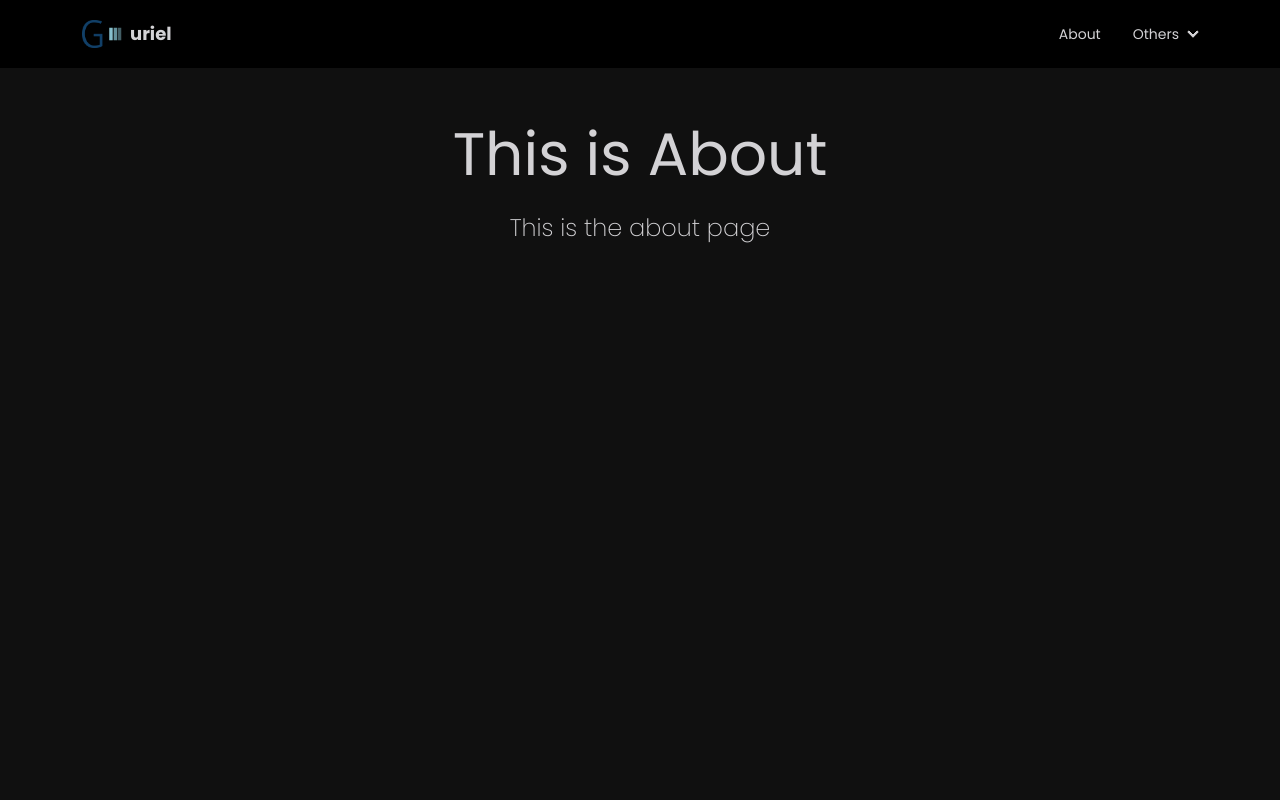
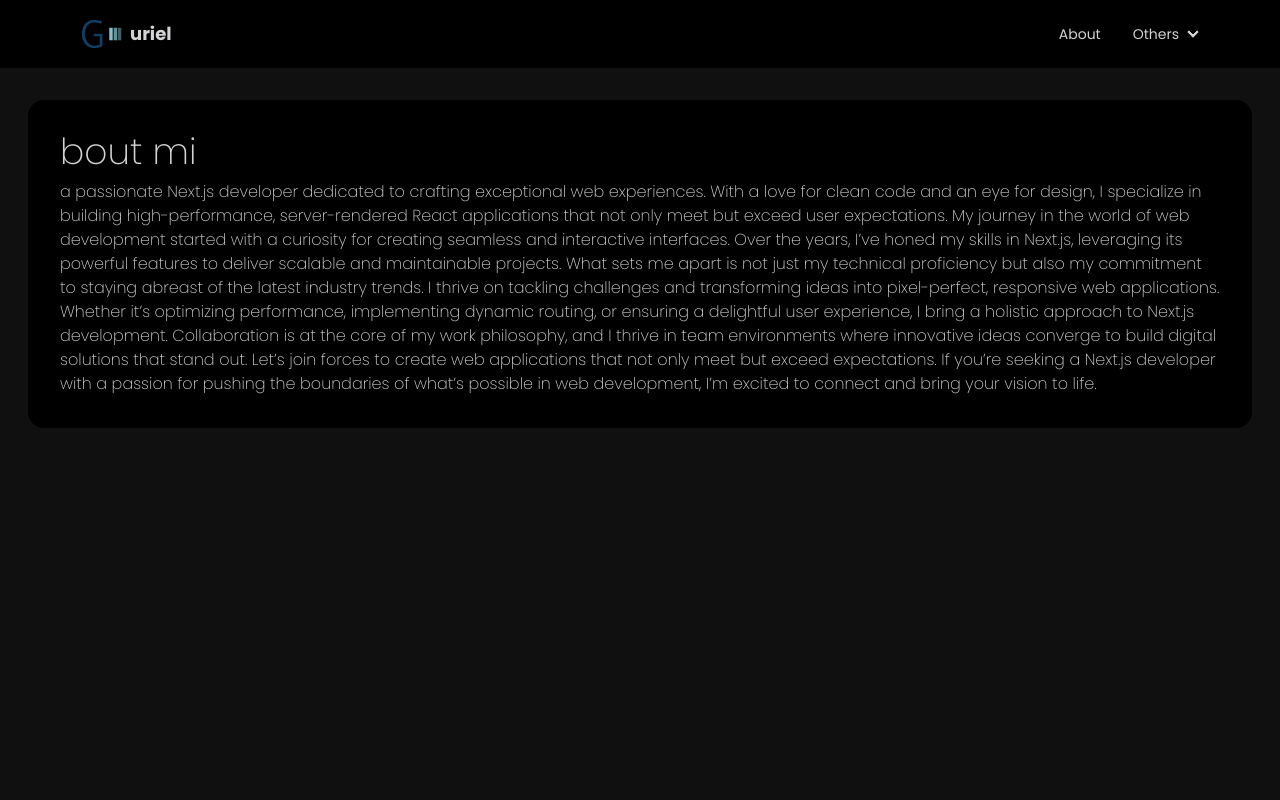
Before and after one commit to gurielmp/gurielamp-sites, a Next.js app: page /about in a window 1280 px wide. Shown: the top 800 px of the page. Built offline with nearby package versions, Linux system fonts and the light colour scheme.

Commit message:
add descriptions

```diff
--- a/package.json
+++ b/package.json
@@ -14,6 +14,7 @@
     "next": "13.5.6",
     "react": "^18",
     "react-dom": "^18",
+    "react-icons": "^4.11.0",
     "theme-change": "^2.5.0"
   },
   "devDependencies": {
--- a/src/app/about/page.tsx
+++ b/src/app/about/page.tsx
@@ -1,10 +1,48 @@
+"use client"
+import { motion } from "framer-motion"
 import React from "react"
 
 export default function AboutPage() {
   return (
-    <div className="flex bg-[#101010] min-h-screen flex-col p-24 items-center">
-      <h1 className="text-6xl p-7">This is About</h1>
-      <p className="font-[100] text-2xl mb-5">This is the about page</p>
+    <div className="flex bg-[#101010] min-h-screen flex-col pt-20 px-7">
+      <p className="font-[100] text-2xl mb-5"></p>
+      <div className="w-full grid lg:grid-cols-1 md:grid-cols-1 gap-4 mb-4">
+        <motion.div
+          initial={{ opacity: 0, y: 200 }}
+          animate={{ opacity: 1, y: 0 }}
+          transition={{ delay: 0.1, duration: 0.5 }}
+          whileHover={{ scale: 0.99 }}
+          className="card bg-black shadow-none shadow-slate-100"
+        >
+          <div className="card-body">
+            <h3 className="text-4xl font-light">bout mi</h3>
+            <p className="font-light">
+              a passionate Next.js developer dedicated to crafting exceptional
+              web experiences. With a love for clean code and an eye for design,
+              I specialize in building high-performance, server-rendered React
+              applications that not only meet but exceed user expectations. My
+              journey in the world of web development started with a curiosity
+              for creating seamless and interactive interfaces. Over the years,
+              I&rsquo;ve honed my skills in Next.js, leveraging its powerful
+              features to deliver scalable and maintainable projects. What sets
+              me apart is not just my technical proficiency but also my
+              commitment to staying abreast of the latest industry trends. I
+              thrive on tackling challenges and transforming ideas into
+              pixel-perfect, responsive web applications. Whether it&rsquo;s
+              optimizing performance, implementing dynamic routing, or ensuring
+              a delightful user experience, I bring a holistic approach to
+              Next.js development. Collaboration is at the core of my work
+              philosophy, and I thrive in team environments where innovative
+              ideas converge to build digital solutions that stand out.
+              Let&rsquo;s join forces to create web applications that not only
+              meet but exceed expectations. If you&rsquo;re seeking a Next.js
+              developer with a passion for pushing the boundaries of
+              what&rsquo;s possible in web development, I&rsquo;m excited to
+              connect and bring your vision to life.
+            </p>
+          </div>
+        </motion.div>
+      </div>
     </div>
   )
 }
--- a/src/app/page.tsx
+++ b/src/app/page.tsx
@@ -16,11 +16,13 @@ export default function Home() {
           reflect my skills and expertise.
         </p>
       </div>
-      <div className="w-full grid lg:grid-cols-4 md:grid-cols-2 gap-4 mb-4">
+      <div className="w-full grid lg:grid-cols-2 md:grid-cols-2 gap-4 mb-4">
+        <div className="w-full grid lg:grid-cols-2 md:grid-cols-2 gap-4 mb-4">
           <motion.div
             initial={{ opacity: 0, x: -110 }}
             animate={{ opacity: 1, x: 0 }}
             transition={{ duration: 0.5 }}
+            whileHover={{ scale: 0.95 }}
             className="card bg-black shadow-none shadow-slate-100"
           >
             <div className="card-body items-center text-center">
@@ -66,6 +68,27 @@ export default function Home() {
             </div>
           </motion.div>
         </div>
+        <div className="w-full grid lg:grid-cols-1 md:grid-cols-1 gap-4 mb-4">
+          <motion.div
+            initial={{ opacity: 0, x: 110 }}
+            animate={{ opacity: 1, x: 0 }}
+            transition={{ delay: 2, duration: 0.5 }}
+            className="card bg-black shadow-none shadow-slate-100"
+          >
+            <div className="card-body">
+              <h3 className="text-4xl font-light">as a nextjs developer</h3>
+              <p className="font-light">
+                Welcome to the world of Next.js development, where innovation
+                meets seamless user experiences! As a Next.js developer,
+                you&rsquo;re about to embark on a journey of building
+                blazing-fast, server-rendered React applications. Let&rsquo;s
+                dive into the exciting realm of frontend development, where your
+                skills will shape the future of web applications.
+              </p>
+            </div>
+          </motion.div>
+        </div>
+      </div>
     </main>
   )
 }
--- /dev/null
+++ b/src/components/Card.tsx
@@ -0,0 +1,46 @@
+"use client"
+import { AnimatePresence, motion } from "framer-motion"
+import { useState } from "react"
+
+const items = [
+  {
+    id: 1,
+    title: "title1",
+    subtitle: "subtitle1",
+  },
+  {
+    id: 2,
+    title: "title2",
+    subtitle: "subtitle2",
+  },
+  {
+    id: 3,
+    title: "title3",
+    subtitle: "subtitle3",
+  },
+]
+
+export default function Card() {
+  const [selectedId, setSelectedId] = useState(null)
+  return (
+    <>
+      <motion.div
+        className="card bg-black shadow-none shadow-slate-100"
+        layoutId="card"
+        onClick={() => setSelectedId(null)}
+      >
+        <motion.h5>subtitle</motion.h5>
+        <motion.h2>title</motion.h2>
+      </motion.div>
+      <AnimatePresence>
+        {selectedId && (
+          <motion.div layoutId="card">
+            <motion.h5>subtitle</motion.h5>
+            <motion.h2>title</motion.h2>
+            <motion.button onClick={() => setSelectedId(null)} />
+          </motion.div>
+        )}
+      </AnimatePresence>
+    </>
+  )
+}
```
Also changed, not shown: 1 other file (tests, documents, lock files or other folders). Lines whose indentation alone changed are shown as unchanged.
